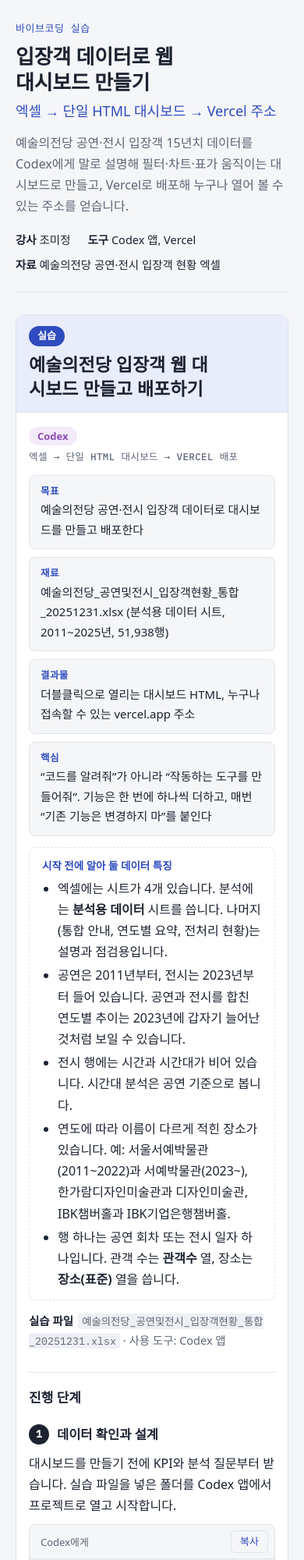
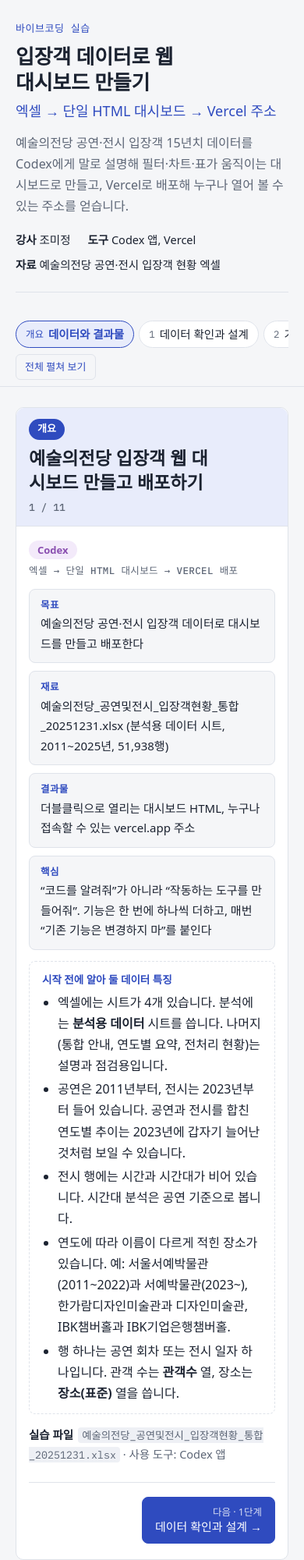
Before and after one commit to mjcho7/guides, a plain HTML site: page vibe-coding/dashboard/index.html in a window 390 px wide. Shown: the top 2000 px of the page at 78% size. Drawn offline with Linux system fonts and the light colour scheme; a web font is replaced by a local one.

Commit message:
바이브코딩 · 입장객 대시보드 실습에 왼쪽 진행표와 이전·다음 단계 버튼 추가
Co-Authored-By: Claude Opus 5.5 <noreply@anthropic.com>
Claude-Session: https://claude.ai/code/session_019EvZQmvP15YXiY2Wz73cxS

```diff
--- a/vibe-coding/dashboard/index.html
+++ b/vibe-coding/dashboard/index.html
@@ -228,8 +228,6 @@ a.ext.go { background:var(--accent); color:var(--accent-ink); border-color:var(-
 .cases .who { font-size:12.5px; color:var(--c-codex); background:var(--c-codex-s); padding:1px 8px; border-radius:999px; }
 .cases p { font-size:14.5px; }
 .cases a.ext { justify-self:start; }
-.page { max-width: 920px; }
-main.solo { margin-top: 28px; }
 </style></head><body>
 <div class="page">
   <header class="top">
@@ -243,21 +241,31 @@ main.solo { margin-top: 28px; }
       <li><b>자료</b> 예술의전당 공연·전시 입장객 현황 엑셀</li>
     </ul>
   </header>
-  <main class="solo">
-<section id="dashboard">
-  <div class="mhead"><span class="clock">실습</span><h2 class="title">예술의전당 입장객 웹 대시보드 만들고 배포하기</h2></div>
+  <div class="layout">
+    <nav class="rail" aria-label="진행표">
+      <h2>진행표</h2>
+      <ol><li><a href="#intro"><time>개요</time><span>데이터와 결과물</span></a></li><li><a href="#s1"><time>1</time><span>데이터 확인과 설계</span></a></li><li><a href="#s2"><time>2</time><span>기본 대시보드</span></a></li><li><a href="#s3"><time>3</time><span>Excel·CSV 업로드</span></a></li><li><a href="#s4"><time>4</time><span>PDF 저장</span></a></li><li><a href="#s5"><time>5</time><span>상세 데이터 페이징</span></a></li><li><a href="#s6"><time>6</time><span>디자인</span></a></li><li><a href="#s7"><time>7</time><span>결과 검증</span></a></li><li><a href="#s8"><time>8</time><span>배포 스킬 설치</span></a></li><li><a href="#s9"><time>9</time><span>Vercel로 배포</span></a></li><li><a href="#wrap"><time>마무리</time><span>성공 기준·막힐 때</span></a></li></ol>
+      <div class="railbtns"><button class="viewtoggle" type="button" id="viewtoggle" hidden>전체 펼쳐 보기</button></div>
+    </nav>
+    <main>
+<section id="intro">
+  <div class="mhead"><span class="clock">개요</span><h2 class="title">예술의전당 입장객 웹 대시보드 만들고 배포하기</h2></div>
   <div class="meta"><span class="tool tool-codex">Codex</span><span class="kind">엑셀 → 단일 HTML 대시보드 → VERCEL 배포</span></div>
   <dl class="spec"><div><dt>목표</dt><dd>예술의전당 공연·전시 입장객 데이터로 대시보드를 만들고 배포한다</dd></div><div><dt>재료</dt><dd>예술의전당_공연및전시_입장객현황_통합_20251231.xlsx (분석용 데이터 시트, 2011~2025년, 51,938행)</dd></div><div><dt>결과물</dt><dd>더블클릭으로 열리는 대시보드 HTML, 누구나 접속할 수 있는 vercel.app 주소</dd></div><div><dt>핵심</dt><dd>“코드를 알려줘”가 아니라 “작동하는 도구를 만들어줘”. 기능은 한 번에 하나씩 더하고, 매번 “기존 기능은 변경하지 마”를 붙인다</dd></div></dl>
-
   <div class="tips"><strong>시작 전에 알아 둘 데이터 특징</strong><ul><li>엑셀에는 시트가 4개 있습니다. 분석에는 <b>분석용 데이터</b> 시트를 씁니다. 나머지(통합 안내, 연도별 요약, 전처리 현황)는 설명과 점검용입니다.</li><li>공연은 2011년부터, 전시는 2023년부터 들어 있습니다. 공연과 전시를 합친 연도별 추이는 2023년에 갑자기 늘어난 것처럼 보일 수 있습니다.</li><li>전시 행에는 시간과 시간대가 비어 있습니다. 시간대 분석은 공연 기준으로 봅니다.</li><li>연도에 따라 이름이 다르게 적힌 장소가 있습니다. 예: 서울서예박물관(2011~2022)과 서예박물관(2023~), 한가람디자인미술관과 디자인미술관, IBK챔버홀과 IBK기업은행챔버홀.</li><li>행 하나는 공연 회차 또는 전시 일자 하나입니다. 관객 수는 <b>관객수</b> 열, 장소는 <b>장소(표준)</b> 열을 씁니다.</li></ul></div>
-
   <p class="folder"><span>실습 파일</span><code>예술의전당_공연및전시_입장객현황_통합_20251231.xlsx</code> · 사용 도구: Codex 앱</p>
-  <h3>진행 단계</h3>
-  <div class="step"><h4><span class="sn">1</span>데이터 확인과 설계</h4><p>대시보드를 만들기 전에 KPI와 분석 질문부터 받습니다. 실습 파일을 넣은 폴더를 Codex 앱에서 프로젝트로 열고 시작합니다.</p><div class="prompt"><div class="bar"><span>Codex에게</span><button class="copy" type="button">복사</button></div><pre>폴더의 예술의전당 공연·전시 입장객 현황 엑셀 파일을 분석해줘.
+</section>
+<section id="s1">
+  <div class="mhead"><span class="clock">1단계</span><h2 class="title">데이터 확인과 설계</h2></div>
+  <p class="goal">대시보드를 만들기 전에 KPI와 분석 질문부터 받습니다. 실습 파일을 넣은 폴더를 Codex 앱에서 프로젝트로 열고 시작합니다.</p><div class="prompt"><div class="bar"><span>Codex에게</span><button class="copy" type="button">복사</button></div><pre>폴더의 예술의전당 공연·전시 입장객 현황 엑셀 파일을 분석해줘.
 ‘분석용 데이터’ 시트를 기준으로 하고, 다른 시트는 데이터 설명으로 참고해줘.
 주요 컬럼을 분류하고 입장객 현황을 파악하기 위한
 KPI 5개와 분석 질문을 제안해줘.
-아직 대시보드는 만들지 마.</pre></div><div class="verify"><strong>확인할 것</strong><ul><li>연도·월·분야·장소(표준)·구분·공연·전시명·관객수·유료·무료 같은 컬럼이 구분됐나요?</li><li>KPI 5개가 데이터에 실제로 있는 컬럼으로 계산되나요?</li><li>전시가 2023년부터만 있다는 점을 짚었나요?</li><li>아직 HTML을 만들지 않았나요?</li></ul></div></div><div class="step"><h4><span class="sn">2</span>기본 대시보드</h4><p>필터·차트·표를 갖춘 1차 대시보드를 만듭니다.</p><div class="prompt"><div class="bar"><span>Codex에게</span><button class="copy" type="button">복사</button></div><pre>이 데이터를 이용해 단일 HTML 분석 대시보드를 만들어줘.
+아직 대시보드는 만들지 마.</pre></div><div class="verify"><strong>확인할 것</strong><ul><li>연도·월·분야·장소(표준)·구분·공연·전시명·관객수·유료·무료 같은 컬럼이 구분됐나요?</li><li>KPI 5개가 데이터에 실제로 있는 컬럼으로 계산되나요?</li><li>전시가 2023년부터만 있다는 점을 짚었나요?</li><li>아직 HTML을 만들지 않았나요?</li></ul></div>
+</section>
+<section id="s2">
+  <div class="mhead"><span class="clock">2단계</span><h2 class="title">기본 대시보드</h2></div>
+  <p class="goal">필터·차트·표를 갖춘 1차 대시보드를 만듭니다.</p><div class="prompt"><div class="bar"><span>Codex에게</span><button class="copy" type="button">복사</button></div><pre>이 데이터를 이용해 단일 HTML 분석 대시보드를 만들어줘.
 연도, 분야(공연·전시), 장소, 구분(기획·대관) 필터를 제공하고,
 KPI, 연도별 입장객 추이(공연·전시 구분),
 장소별 입장객 비교, 월별·요일별 입장객 패턴,
@@ -265,37 +273,68 @@ KPI, 연도별 입장객 추이(공연·전시 구분),
 상세 데이터 표를 구성해줘.
 필터 변경 시 모든 항목이 자동 갱신되게 해줘.
 분석에 필요한 열만 골라 HTML 안에 넣어서
-서버 없이 브라우저에서 실행되는 단일 HTML로 만들어줘.</pre></div><div class="verify"><strong>확인할 것</strong><ul><li>HTML을 더블클릭하면 열리나요?</li><li>분야 필터를 ‘전시’로 바꾸면 KPI·차트·TOP10·표가 모두 바뀌나요?</li><li>필터를 모두 풀었을 때 총 입장객이 32,768,763명인가요? 엑셀에서 관객수 열 합계를 직접 내어 비교해 보세요.</li></ul></div></div><div class="step"><h4><span class="sn">3</span>Excel·CSV 업로드</h4><p>새로 받은 파일을 올려도 분석되도록 업로드 기능을 붙입니다.</p><div class="prompt"><div class="bar"><span>Codex에게</span><button class="copy" type="button">복사</button></div><pre>기존 대시보드에 Excel/CSV 업로드 기능을 추가해줘.
+서버 없이 브라우저에서 실행되는 단일 HTML로 만들어줘.</pre></div><div class="verify"><strong>확인할 것</strong><ul><li>HTML을 더블클릭하면 열리나요?</li><li>분야 필터를 ‘전시’로 바꾸면 KPI·차트·TOP10·표가 모두 바뀌나요?</li><li>필터를 모두 풀었을 때 총 입장객이 32,768,763명인가요? 엑셀에서 관객수 열 합계를 직접 내어 비교해 보세요.</li></ul></div>
+</section>
+<section id="s3">
+  <div class="mhead"><span class="clock">3단계</span><h2 class="title">Excel·CSV 업로드</h2></div>
+  <p class="goal">새로 받은 파일을 올려도 분석되도록 업로드 기능을 붙입니다.</p><div class="prompt"><div class="bar"><span>Codex에게</span><button class="copy" type="button">복사</button></div><pre>기존 대시보드에 Excel/CSV 업로드 기능을 추가해줘.
 업로드 시 기존 데이터를 교체하고
 모든 분석 결과를 자동 갱신해줘.
 여러 시트가 있으면 ‘분석용 데이터’ 시트를 찾아 쓰고,
 파일은 브라우저 내부에서만 처리해줘.
 필수 컬럼이 없으면 오류를 표시하고 기존 데이터는 유지해줘.
-기존 기능과 디자인은 유지해줘.</pre></div><div class="verify"><strong>확인할 것</strong><ul><li>실습 엑셀 파일을 다시 올리면 화면이 갱신되나요?</li><li>관계없는 엑셀 파일을 올리면 오류 안내가 나오고 기존 데이터가 유지되나요?</li></ul></div></div><div class="step"><h4><span class="sn">4</span>PDF 저장</h4><p>A4로 깔끔하게 인쇄되도록 합니다.</p><div class="prompt"><div class="bar"><span>Codex에게</span><button class="copy" type="button">복사</button></div><pre>기존 대시보드에 PDF 저장 기능을 추가해줘.
+기존 기능과 디자인은 유지해줘.</pre></div><div class="verify"><strong>확인할 것</strong><ul><li>실습 엑셀 파일을 다시 올리면 화면이 갱신되나요?</li><li>관계없는 엑셀 파일을 올리면 오류 안내가 나오고 기존 데이터가 유지되나요?</li></ul></div>
+</section>
+<section id="s4">
+  <div class="mhead"><span class="clock">4단계</span><h2 class="title">PDF 저장</h2></div>
+  <p class="goal">A4로 깔끔하게 인쇄되도록 합니다.</p><div class="prompt"><div class="bar"><span>Codex에게</span><button class="copy" type="button">복사</button></div><pre>기존 대시보드에 PDF 저장 기능을 추가해줘.
 - @media print 적용
 - A4 규격에 맞게 출력
 - 인쇄 시 불필요한 버튼과 필터 숨김
 - KPI, 차트가 페이지 중간에서 잘리지 않게 구성
 - 상세표의 페이지 잘림 최소화
 - PDF 저장 버튼 제공
-기존 기능과 디자인은 수정하지 마.</pre></div><div class="verify"><strong>확인할 것</strong><ul><li>PDF 저장 버튼을 누른 인쇄 미리보기에서 필터·버튼이 숨겨지고, 차트가 잘리지 않나요?</li></ul></div></div><div class="step"><h4><span class="sn">5</span>상세 데이터 페이징</h4><p>5만 행이 넘는 표를 나눠서 보여줍니다.</p><div class="prompt"><div class="bar"><span>Codex에게</span><button class="copy" type="button">복사</button></div><pre>상세 데이터 표에 페이징 기능을 추가해줘.
+기존 기능과 디자인은 수정하지 마.</pre></div><div class="verify"><strong>확인할 것</strong><ul><li>PDF 저장 버튼을 누른 인쇄 미리보기에서 필터·버튼이 숨겨지고, 차트가 잘리지 않나요?</li></ul></div>
+</section>
+<section id="s5">
+  <div class="mhead"><span class="clock">5단계</span><h2 class="title">상세 데이터 페이징</h2></div>
+  <p class="goal">5만 행이 넘는 표를 나눠서 보여줍니다.</p><div class="prompt"><div class="bar"><span>Codex에게</span><button class="copy" type="button">복사</button></div><pre>상세 데이터 표에 페이징 기능을 추가해줘.
 기본 20행으로 표시하고
 20/50/100행 선택과 이전/다음 페이지 이동을 제공해줘.
 공연·전시명 검색도 넣어줘.
 데이터 업로드·필터·검색 후에도 정상 작동하게 하고,
-기존 기능은 수정하지 마.</pre></div><div class="verify"><strong>확인할 것</strong><ul><li>필터를 바꾸면 1페이지로 돌아가나요?</li><li>업로드 후에도 페이징이 맞게 동작하나요?</li></ul></div></div><div class="step"><h4><span class="sn">6</span>디자인</h4><p>원하는 느낌을 말로 설명하거나, 참고 이미지를 주고 같은 톤으로 바꿉니다.</p><p class="links"><a class="ext" href="https://www.krds.go.kr/" target="_blank" rel="noopener">KRDS 정부 디자인 시스템 ↗</a><a class="ext" href="https://dribbble.com/" target="_blank" rel="noopener">Dribbble ↗</a><a class="ext" href="https://www.tableau.com/ko-kr/products/public" target="_blank" rel="noopener">Tableau Public ↗</a></p><div class="prompt"><div class="bar"><span>Codex에게</span><button class="copy" type="button">복사</button></div><pre>기존 대시보드의 기능은 유지하면서 전체 디자인을 개선해줘.
+기존 기능은 수정하지 마.</pre></div><div class="verify"><strong>확인할 것</strong><ul><li>필터를 바꾸면 1페이지로 돌아가나요?</li><li>업로드 후에도 페이징이 맞게 동작하나요?</li></ul></div>
+</section>
+<section id="s6">
+  <div class="mhead"><span class="clock">6단계</span><h2 class="title">디자인</h2></div>
+  <p class="goal">원하는 느낌을 말로 설명하거나, 참고 이미지를 주고 같은 톤으로 바꿉니다.</p><p class="links"><a class="ext" href="https://www.krds.go.kr/" rel="noopener" target="_blank">KRDS 정부 디자인 시스템 ↗</a><a class="ext" href="https://dribbble.com/" rel="noopener" target="_blank">Dribbble ↗</a><a class="ext" href="https://www.tableau.com/ko-kr/products/public" rel="noopener" target="_blank">Tableau Public ↗</a></p><div class="prompt"><div class="bar"><span>Codex에게</span><button class="copy" type="button">복사</button></div><pre>기존 대시보드의 기능은 유지하면서 전체 디자인을 개선해줘.
 흰색 배경과 충분한 여백을 사용하고,
 공연장과 미술관에 어울리는 차분하고 품위 있는 색상을 적용해줘.
 공연과 전시는 서로 구분되는 색으로 일관되게 표시해줘.
 KPI는 카드형으로 구성하고
 차트와 표의 가독성을 높여줘.
 기존 기능은 변경하지 마.</pre></div><details class="fold"><summary>참고 이미지로 바꿀 때</summary><div class="foldbody"><div class="prompt"><div class="bar"><span>참고</span><button class="copy" type="button">복사</button></div><pre>첨부한 참고 이미지와 같은 톤으로
-대시보드 디자인을 수정해줘.</pre></div></div></details><div class="verify"><strong>확인할 것</strong><ul><li>디자인을 바꾼 뒤에도 필터·업로드·PDF·페이징이 모두 그대로 되나요?</li></ul></div></div><div class="step"><h4><span class="sn">7</span>결과 검증</h4><p>실제 업무에 쓰거나 배포하기 전에 정확성과 보안을 점검합니다.</p><div class="prompt"><div class="bar"><span>Codex에게</span><button class="copy" type="button">복사</button></div><pre>이 대시보드를 실제 업무에 사용하기 전에 확인해야 할 데이터 검증 및 보안 체크리스트를 만들어줘.
-엑셀의 ‘연도별 요약’ 시트와 대시보드의 연도별 입장객이 일치하는지도 대조해줘.</pre></div><div class="verify"><strong>확인할 것</strong><ul><li>KPI 합계·건수가 원본 엑셀과 일치하나요?</li><li>분야·장소 필터를 바꿨을 때 결과가 맞게 연동되나요?</li><li>누락되거나 두 번 집계된 연도·장소는 없나요? 엑셀의 ‘중복 후보’ 열에 ‘확인 필요’로 표시된 153행이 있습니다.</li><li>개인정보나 내부 자료가 화면에 없나요? 배포하면 누구나 볼 수 있습니다.</li></ul></div></div><div class="step"><h4><span class="sn">8</span>Vercel 배포 스킬 설치</h4><p>Codex에는 OpenAI가 공개한 vercel-deploy 스킬이 있습니다. 이 스킬을 설치하면 Codex가 Vercel에 바로 올려 줍니다. 이미 설치했다면 건너뜁니다.</p><div class="prompt"><div class="bar"><span>Codex에게</span><button class="copy" type="button">복사</button></div><pre>Vercel에 배포할 수 있게 OpenAI 스킬 카탈로그의 vercel-deploy 스킬을 설치해줘.</pre></div><div class="verify"><strong>확인할 것</strong><ul><li>Codex의 스킬 목록에 vercel-deploy가 보이나요?</li></ul></div><div class="caution"><strong>주의</strong><ul><li>설치 후 스킬이 바로 안 보이면 Codex 앱을 껐다가 다시 켭니다.</li></ul></div></div><div class="step"><h4><span class="sn">9</span>Vercel로 배포하기</h4><p>대시보드를 배포합니다. Vercel 로그인 없이도 임시 주소(Preview URL)와, 내 계정으로 가져오는 주소(Claim URL)가 나옵니다.</p><div class="prompt"><div class="bar"><span>Codex에게</span><button class="copy" type="button">복사</button></div><pre>이 대시보드를 Vercel에 배포해줘.
+대시보드 디자인을 수정해줘.</pre></div></div></details><div class="verify"><strong>확인할 것</strong><ul><li>디자인을 바꾼 뒤에도 필터·업로드·PDF·페이징이 모두 그대로 되나요?</li></ul></div>
+</section>
+<section id="s7">
+  <div class="mhead"><span class="clock">7단계</span><h2 class="title">결과 검증</h2></div>
+  <p class="goal">실제 업무에 쓰거나 배포하기 전에 정확성과 보안을 점검합니다.</p><div class="prompt"><div class="bar"><span>Codex에게</span><button class="copy" type="button">복사</button></div><pre>이 대시보드를 실제 업무에 사용하기 전에 확인해야 할 데이터 검증 및 보안 체크리스트를 만들어줘.
+엑셀의 ‘연도별 요약’ 시트와 대시보드의 연도별 입장객이 일치하는지도 대조해줘.</pre></div><div class="verify"><strong>확인할 것</strong><ul><li>KPI 합계·건수가 원본 엑셀과 일치하나요?</li><li>분야·장소 필터를 바꿨을 때 결과가 맞게 연동되나요?</li><li>누락되거나 두 번 집계된 연도·장소는 없나요? 엑셀의 ‘중복 후보’ 열에 ‘확인 필요’로 표시된 153행이 있습니다.</li><li>개인정보나 내부 자료가 화면에 없나요? 배포하면 누구나 볼 수 있습니다.</li></ul></div>
+</section>
+<section id="s8">
+  <div class="mhead"><span class="clock">8단계</span><h2 class="title">Vercel 배포 스킬 설치</h2></div>
+  <p class="goal">Codex에는 OpenAI가 공개한 vercel-deploy 스킬이 있습니다. 이 스킬을 설치하면 Codex가 Vercel에 바로 올려 줍니다. 이미 설치했다면 건너뜁니다.</p><div class="prompt"><div class="bar"><span>Codex에게</span><button class="copy" type="button">복사</button></div><pre>Vercel에 배포할 수 있게 OpenAI 스킬 카탈로그의 vercel-deploy 스킬을 설치해줘.</pre></div><div class="verify"><strong>확인할 것</strong><ul><li>Codex의 스킬 목록에 vercel-deploy가 보이나요?</li></ul></div><div class="caution"><strong>주의</strong><ul><li>설치 후 스킬이 바로 안 보이면 Codex 앱을 껐다가 다시 켭니다.</li></ul></div>
+</section>
+<section id="s9">
+  <div class="mhead"><span class="clock">9단계</span><h2 class="title">Vercel로 배포하기</h2></div>
+  <p class="goal">대시보드를 배포합니다. Vercel 로그인 없이도 임시 주소(Preview URL)와, 내 계정으로 가져오는 주소(Claim URL)가 나옵니다.</p><div class="prompt"><div class="bar"><span>Codex에게</span><button class="copy" type="button">복사</button></div><pre>이 대시보드를 Vercel에 배포해줘.
 대시보드 HTML 파일을 index.html로 맞춰서 배포하고,
-Preview URL과 Claim URL을 알려줘.</pre></div><p class="links"><a class="ext" href="https://vercel.com/signup" target="_blank" rel="noopener">Vercel 가입 (무료 Hobby) ↗</a><a class="ext" href="https://vercel.com/dashboard" target="_blank" rel="noopener">Vercel 대시보드 ↗</a></p><div class="verify"><strong>확인할 것</strong><ul><li>Preview URL을 휴대폰에서 열면 대시보드가 보이나요?</li><li>배포된 화면에서도 필터와 차트가 동작하나요?</li><li>Claim URL을 열고 Vercel에 로그인해 내 계정으로 가져왔나요? 그냥 두면 임시 배포라 일정 기간 뒤 사라집니다.</li></ul></div><div class="caution"><strong>주의</strong><ul><li>배포하려면 인터넷 접속 권한이 필요합니다. Codex가 권한을 물으면 승인합니다.</li><li>배포한 주소는 아는 사람 누구나 볼 수 있습니다. 공개 데이터만 올리고, 내부 자료나 개인정보가 담긴 대시보드는 배포하지 않습니다.</li></ul></div></div>
+Preview URL과 Claim URL을 알려줘.</pre></div><p class="links"><a class="ext" href="https://vercel.com/signup" rel="noopener" target="_blank">Vercel 가입 (무료 Hobby) ↗</a><a class="ext" href="https://vercel.com/dashboard" rel="noopener" target="_blank">Vercel 대시보드 ↗</a></p><div class="verify"><strong>확인할 것</strong><ul><li>Preview URL을 휴대폰에서 열면 대시보드가 보이나요?</li><li>배포된 화면에서도 필터와 차트가 동작하나요?</li><li>Claim URL을 열고 Vercel에 로그인해 내 계정으로 가져왔나요? 그냥 두면 임시 배포라 일정 기간 뒤 사라집니다.</li></ul></div><div class="caution"><strong>주의</strong><ul><li>배포하려면 인터넷 접속 권한이 필요합니다. Codex가 권한을 물으면 승인합니다.</li><li>배포한 주소는 아는 사람 누구나 볼 수 있습니다. 공개 데이터만 올리고, 내부 자료나 개인정보가 담긴 대시보드는 배포하지 않습니다.</li></ul></div>
+</section>
+<section id="wrap">
+  <div class="mhead"><span class="clock">마무리</span><h2 class="title">성공 기준과 막힐 때</h2></div>
 <h3>성공 기준</h3>
-  <div class="success"><div><b class="lv">기본 성공</b><ul class="checks"><li><label><input type="checkbox" data-key="dash-s0"><span>더블클릭으로 열리는 대시보드에서 필터를 바꾸면 KPI·차트·표가 함께 바뀐다</span></label></li><li><label><input type="checkbox" data-key="dash-s1"><span>KPI 하나를 원본 엑셀과 직접 대조했다</span></label></li></ul></div><div><b class="lv lv2">도전 성공</b><ul class="checks"><li><label><input type="checkbox" data-key="dash-c0"><span>업로드, PDF 저장, 페이징까지 모두 동작한다</span></label></li><li><label><input type="checkbox" data-key="dash-c1"><span>Vercel로 배포해 휴대폰에서 주소로 열어 봤다</span></label></li></ul></div></div>
+<div class="success"><div><b class="lv">기본 성공</b><ul class="checks"><li><label><input data-key="dash-s0" type="checkbox"/><span>더블클릭으로 열리는 대시보드에서 필터를 바꾸면 KPI·차트·표가 함께 바뀐다</span></label></li><li><label><input data-key="dash-s1" type="checkbox"/><span>KPI 하나를 원본 엑셀과 직접 대조했다</span></label></li></ul></div><div><b class="lv lv2">도전 성공</b><ul class="checks"><li><label><input data-key="dash-c0" type="checkbox"/><span>업로드, PDF 저장, 페이징까지 모두 동작한다</span></label></li><li><label><input data-key="dash-c1" type="checkbox"/><span>Vercel로 배포해 휴대폰에서 주소로 열어 봤다</span></label></li></ul></div></div>
 <h3>막힐 때</h3>
 <div class="tablewrap"><table><tr><th>이럴 때</th><th>이렇게</th></tr><tr><td class="k">기능을 더했더니 예전 기능이 망가졌다</td><td>“<span class="slot">망가진 기능</span>이 <span class="slot">방금 더한 기능</span>을 넣은 뒤로 안 돼. 이번 변경 전 동작으로 되돌리고, 새 기능은 유지해줘.”라고 보냅니다.</td></tr><tr><td class="k">HTML이 하얗게만 나온다</td><td>브라우저에서 F12 → Console의 빨간 오류를 복사해 그대로 보냅니다.</td></tr><tr><td class="k">HTML 파일이 너무 커서 느리다</td><td>“대시보드에 쓰지 않는 열은 빼고, 데이터를 더 가볍게 넣어줘. 기존 기능은 변경하지 마.”라고 보냅니다.</td></tr><tr><td class="k">차트 일부가 안 나온다</td><td>“Excel을 업로드했는데 일부 차트가 표시되지 않아. 현재 코드와 오류 화면을 분석해서 원인을 찾고 수정해줘.”라고 보냅니다.</td></tr><tr><td class="k">변경이 화면에 안 보인다</td><td>브라우저에서 Ctrl+F5로 새로고침합니다.</td></tr></table></div>
 <h3>한 번에 만드는 통합 프롬프트</h3>
@@ -353,8 +392,8 @@ Preview URL과 Claim URL을 알려줘.</pre></div><p class="links"><a class="ext
 ㆍ코드 내 주요 영역과 함수에는 주석을 작성
 ㆍ데이터 컬럼명 매핑 영역은 JavaScript 상단에 따로 두어 쉽게 수정 가능하게 구성</pre></div></div></details>
 </section>
-
     </main>
+  </div>
   <aside class="instructor" aria-label="강사 소개">
     <div class="who"><strong>조미정</strong><span>네모공장(주) 대표 · AX 교육·컨설팅</span></div>
     <ul class="work"><li>데이터 분석</li><li>AI 업무자동화</li><li>AX 프로젝트</li></ul>
@@ -392,5 +431,65 @@ wireCopy(document.getElementById("mailcopy"), document.getElementById("mail"), "
     b.addEventListener("change", function () { saved[k] = b.checked; try { localStorage.setItem(KEY, JSON.stringify(saved)); } catch (e) {} });
   });
 })();
+
+// 한 단계씩 보기: 진행표에서 고른 실습만 보여주고, 아래에 이전/다음 버튼을 둔다
+(function () {
+  var sections = Array.prototype.slice.call(document.querySelectorAll("main > section"));
+  var links = Array.prototype.slice.call(document.querySelectorAll(".rail a"));
+  var toggle = document.getElementById("viewtoggle");
+  var ids = sections.map(function (x) { return x.id; });
+  var SKEY = "vibe-dashboard-step", paged = true, current = ids[0], seen = {};
+  var title = function (sec) { return sec.querySelector("h2.title").textContent; };
+  var label = function (sec) { return sec.querySelector(".clock").textContent; };
+  sections.forEach(function (sec, i) {
+    var where = document.createElement("span"); where.className = "where";
+    where.textContent = (i + 1) + " / " + sections.length; sec.querySelector(".mhead").appendChild(where);
+    var pager = document.createElement("div"); pager.className = "pager";
+    if (i > 0) {
+      var prev = document.createElement("button"); prev.type = "button"; prev.className = "prev";
+      prev.innerHTML = "<small>이전</small>"; prev.appendChild(document.createTextNode("← " + title(sections[i - 1])));
+      prev.addEventListener("click", function () { show(ids[i - 1], true); }); pager.appendChild(prev);
+    }
+    if (i < sections.length - 1) {
+      var next = document.createElement("button"); next.type = "button"; next.className = "next";
+      var small = document.createElement("small"); small.textContent = "다음 · " + label(sections[i + 1]); next.appendChild(small);
+      next.appendChild(document.createTextNode(title(sections[i + 1]) + " →"));
+      next.addEventListener("click", function () { show(ids[i + 1], true); }); pager.appendChild(next);
+    }
+    sec.appendChild(pager);
+  });
+  function render() {
+    sections.forEach(function (sec) { sec.hidden = paged && sec.id !== current; sec.querySelector(".pager").hidden = !paged; });
+    links.forEach(function (a) {
+      var id = a.getAttribute("href").slice(1);
+      if (id === current) a.setAttribute("aria-current", "step"); else a.removeAttribute("aria-current");
+      a.classList.toggle("seen", !!seen[id]);
+    });
+    toggle.textContent = paged ? "전체 펼쳐 보기" : "한 단계씩 보기";
+    var active = document.querySelector('.rail a[aria-current="step"]');
+    if (active && window.matchMedia("(max-width: 860px)").matches) {
+      try { active.scrollIntoView({ block: "nearest", inline: "center" }); } catch (e) {}
+    }
+  }
+  function show(id, scroll) {
+    if (ids.indexOf(id) < 0) return;
+    seen[current] = true; current = id;
+    try { sessionStorage.setItem(SKEY, id); } catch (e) {}
+    try { history.replaceState(null, "", "#" + id); } catch (e) {}
+    render();
+    if (scroll) {
+      var t = document.getElementById(id);
+      try { t.scrollIntoView({ block: "start", behavior: "instant" }); } catch (e) { try { t.scrollIntoView(true); } catch (e2) {} }
+    }
+  }
+  links.forEach(function (a) { a.addEventListener("click", function (e) { e.preventDefault(); show(a.getAttribute("href").slice(1), true); }); });
+  toggle.hidden = false;
+  toggle.addEventListener("click", function () { paged = !paged; render(); if (!paged) { try { document.getElementById(current).scrollIntoView({ block: "start" }); } catch (e) {} } });
+  window.addEventListener("hashchange", function () { show(location.hash.slice(1), true); });
+  var start = location.hash.slice(1);
+  if (ids.indexOf(start) < 0) { try { start = sessionStorage.getItem(SKEY) || ""; } catch (e) { start = ""; } }
+  current = ids.indexOf(start) >= 0 ? start : ids[0];
+  render();
+})();
 </script>
 </body></html>
```
Lines whose indentation alone changed are shown as unchanged.
